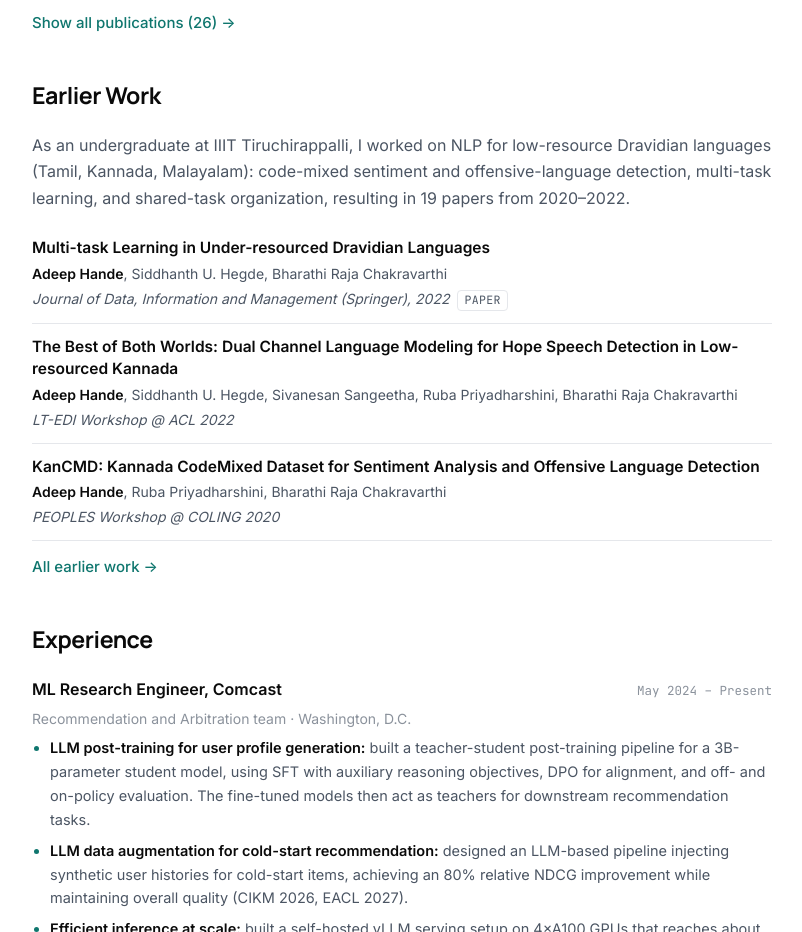
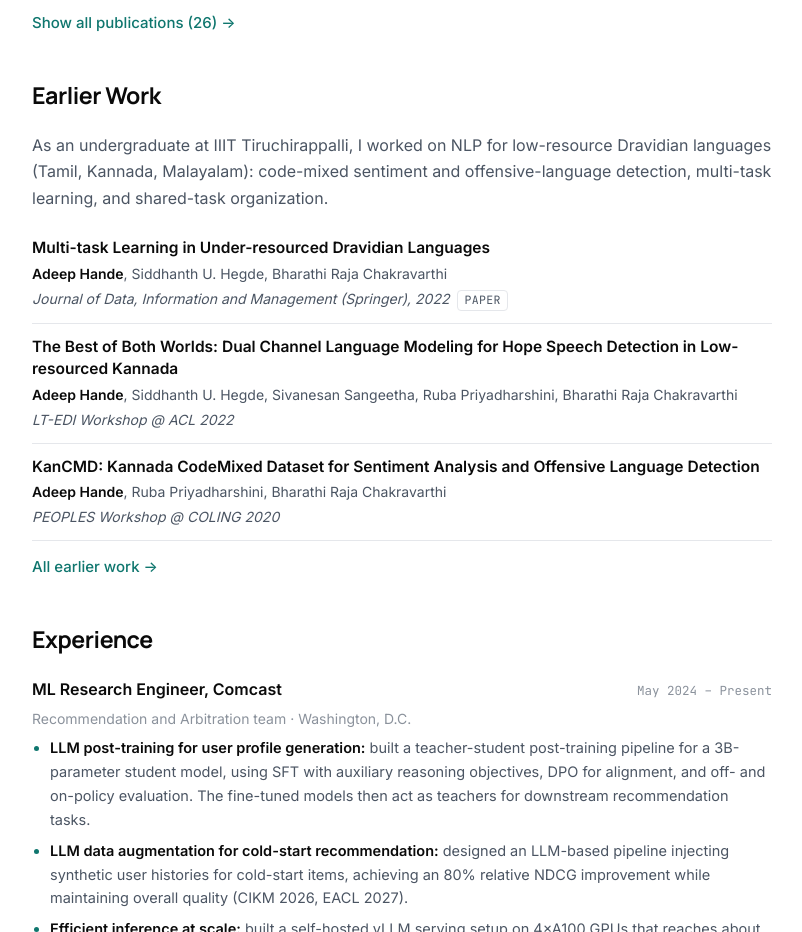
Before and after one commit to adeepH-zz/adeepH-zz.github.io, a plain HTML site: page index.html in a window 1280 px wide. Shown: the part 2022-2954 px from the top of the page, without its empty margins (238-1040 px from the left). Drawn offline with Linux system fonts and the light colour scheme.

Commit message:
Trim earlier-work intro
Co-Authored-By: Claude Opus 5.5 <noreply@anthropic.com>

```diff
--- a/index.html
+++ b/index.html
@@ -136,7 +136,7 @@
 
   <section id="earlier">
     <h2>Earlier Work</h2>
-    <p>As an undergraduate at IIIT Tiruchirappalli, I worked on NLP for low-resource Dravidian languages (Tamil, Kannada, Malayalam): code-mixed sentiment and offensive-language detection, multi-task learning, and shared-task organization, resulting in 19 papers from 2020&ndash;2022.</p>
+    <p>As an undergraduate at IIIT Tiruchirappalli, I worked on NLP for low-resource Dravidian languages (Tamil, Kannada, Malayalam): code-mixed sentiment and offensive-language detection, multi-task learning, and shared-task organization.</p>
 
     <div class="pub">
       <div class="pub-title">Multi-task Learning in Under-resourced Dravidian Languages</div>
```
